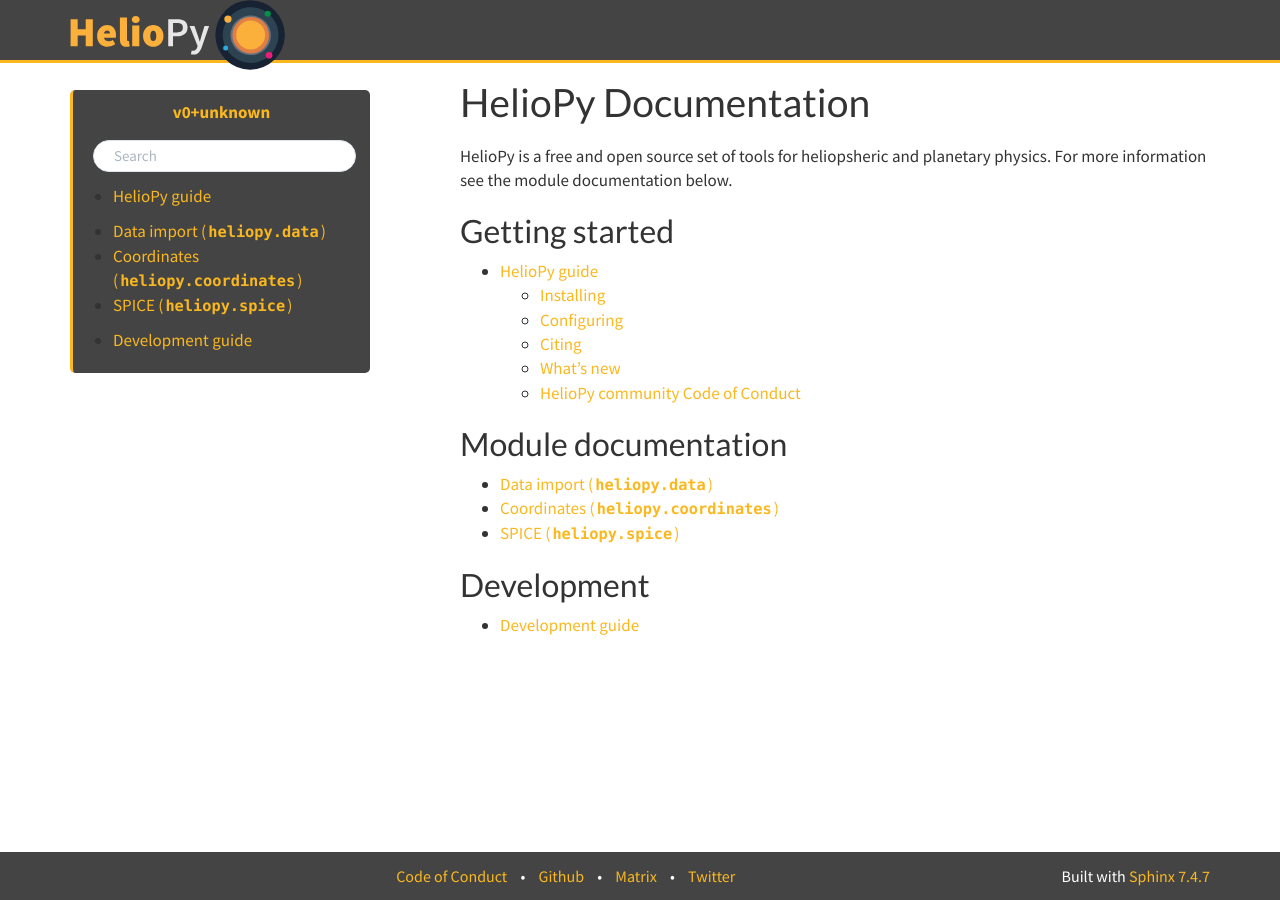
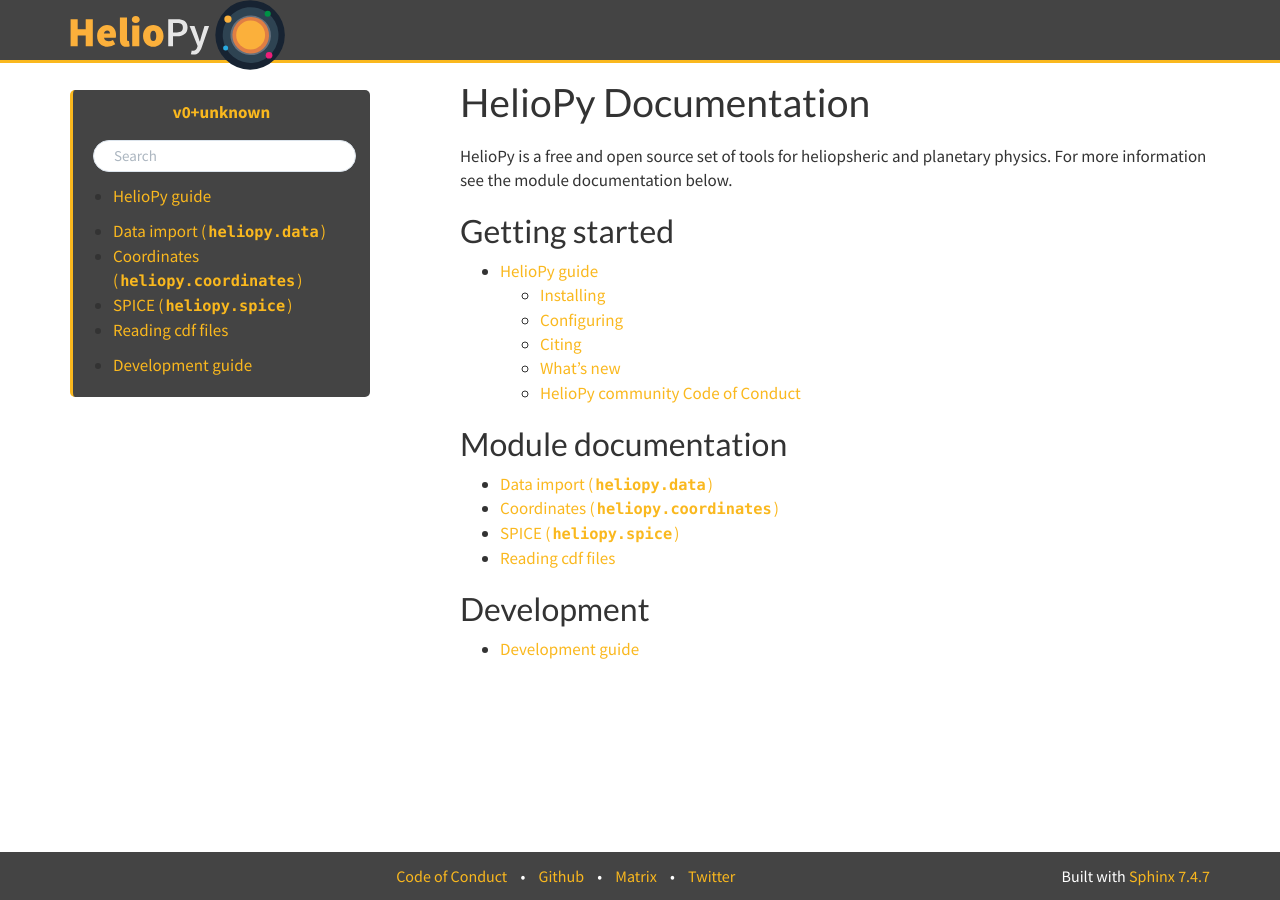
Before and after one commit to heliopython/heliopy, a Sphinx documentation site: the page built from doc/source/index.rst, in a window 1280 px wide. Built offline with Sphinx 7.4.7, drawn with Linux system fonts in a browser that asks for light colours; pages that are not in the unit, such as notebooks, are missing from menus; some of the changed lines change nothing that is shown.

Commit message:
Added cdflib documentation

```diff
--- /dev/null
+++ b/doc/source/cdflib.rst
@@ -0,0 +1,11 @@
+Reading cdf files
+=================
+
+cdflib is a module for reading CDF files into python. cdflib is developed by
+MAVENSDC. This module allows requires no extra dependencies to work, therefore,
+there is no requirement for CDF installation
+
+All the documentation for cdflib can be found at
+https://github.com/MAVENSDC/cdflib
+
+cdflib is written by Bryan Harter and Michael Liu.
--- a/doc/source/index.rst
+++ b/doc/source/index.rst
@@ -23,6 +23,7 @@ Module documentation
    data/index
    coords
    spice
+   cdflib
 
 Development
 ===========
```
